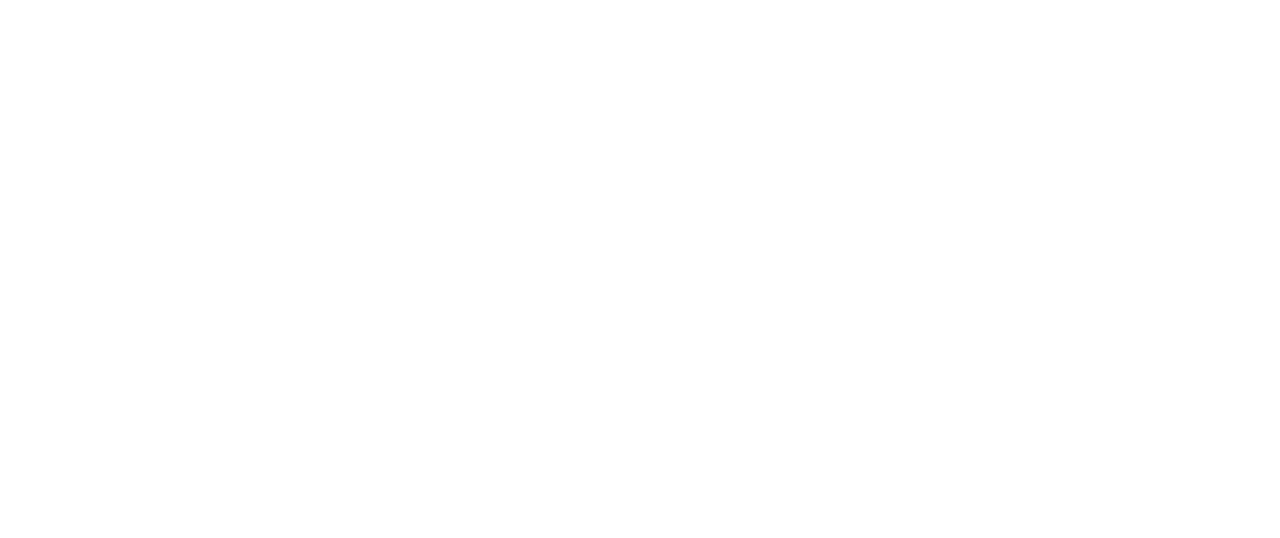
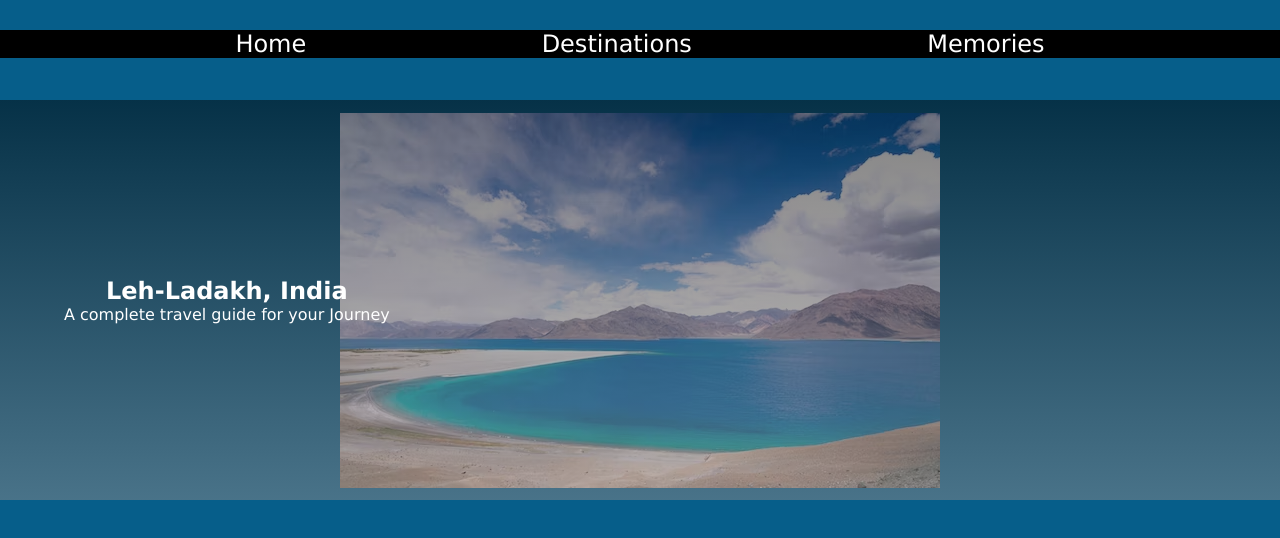
Before and after one commit to supriyakavathekar/Travel_blog, a plain HTML site: page leh-ladakh.html in a window 1280 px wide. Drawn offline with Linux system fonts and the light colour scheme; a web font is replaced by a local one.

Commit message:
add hero image in leh-ladakh html

```diff
--- a/leh-ladakh.html
+++ b/leh-ladakh.html
@@ -0,0 +1,33 @@
+<!DOCTYPE html>
+<html lang="en">
+<head>
+    <meta charset="UTF-8">
+    <meta http-equiv="X-UA-Compatible" content="IE=edge">
+    <meta name="viewport" content="width=device-width, initial-scale=1.0">
+    <title>Leh-ladakh</title>
+    <link rel="stylesheet" href="style.css">
+</head>
+<body>
+
+<main class="leh-main">
+    <nav class="main-nav">
+        <a href="index.html">Home</a>
+        <a href="destinations.html">Destinations</a>
+        <a href="memories.html">Memories</a>
+
+      </nav>
+
+     <div class="hero-image">
+      <div class="hero-text">
+        <h2>Leh-Ladakh, India</h2>
+        <p>A complete travel guide for your Journey</p>
+
+      </div>
+
+     </div>
+
+</main>
+
+
+</body>
+</html>
--- a/style.css
+++ b/style.css
@@ -12,6 +12,8 @@ body {
   font-family: Verdana, Geneva, Tahoma, sans-serif;
   color: #fff;
 }
+
+
 
 header {
   height: 100%;
@@ -242,6 +244,8 @@ color: black;
   gap: 30px;
   margin-top: 50px;
   }
+
+
   .coming-child h3{
     color: black;
   }
@@ -258,11 +262,35 @@ right: 0;
 
  }
 
+   /* Leh-ladakh page */
 
 
+.leh-main {
+  background-color: #065e8a;
+  height: 100%;
+  width: 100%;
+}
 
+.leh-main nav {
+  background-color: black;
+}
 
+.hero-image {
+  background-image: linear-gradient(rgba(6, 5, 5, 0.5), rgba(139, 135, 135, 0.5)) , url("/assets/images/leh.png");
+  height: 50%;
+  width: 100%;
+  background-position: center;
+  background-repeat: no-repeat;
+  position: absolute;
+  margin-top: 100px;
+  display: flex;
+  align-items: center;
+}
 
+.hero-text {
+text-align: center;
+padding:5% ;
+}
 
 /* Small devices (portrait tablets and large phones, 600px and up) */
 @media only screen and (min-width: 600px) {
```
Also changed, not shown: assets/images/leh.png (added).
